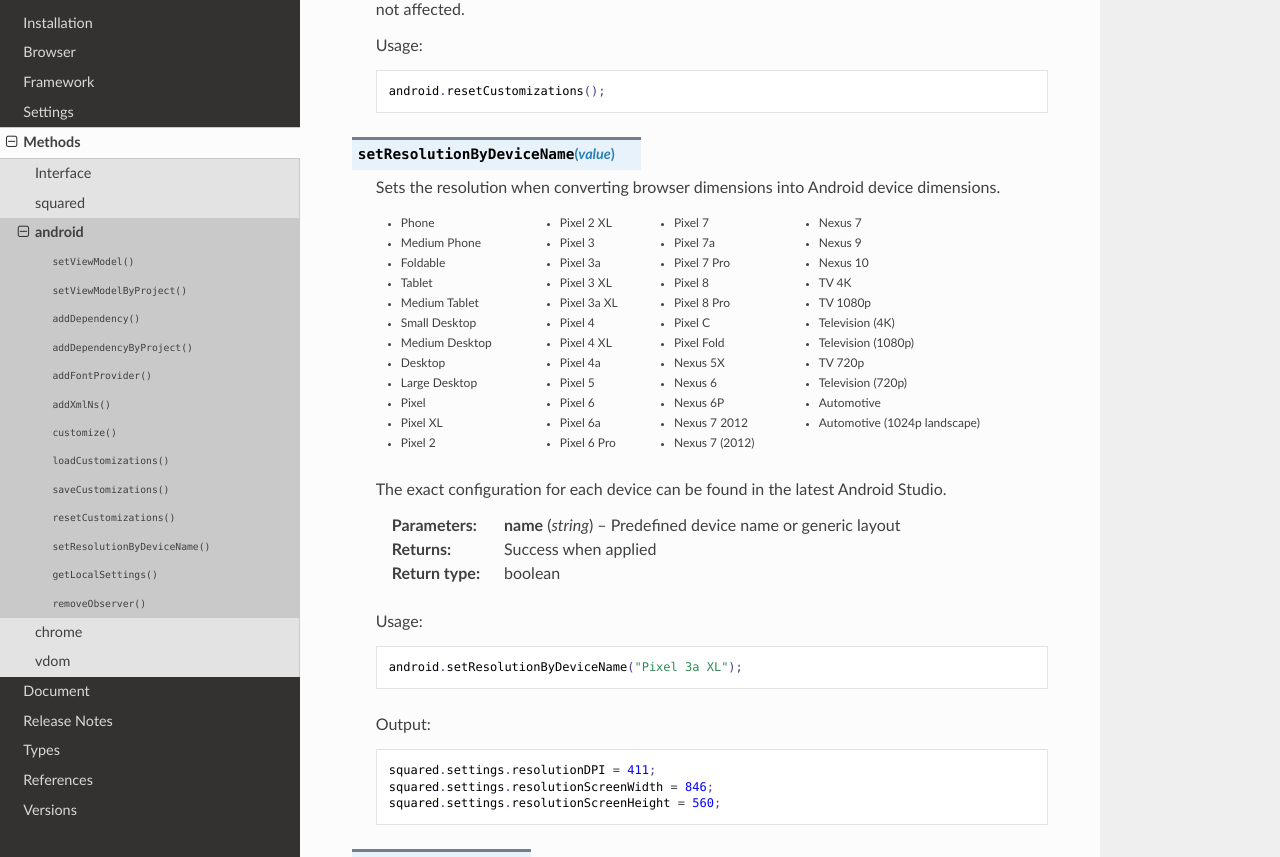
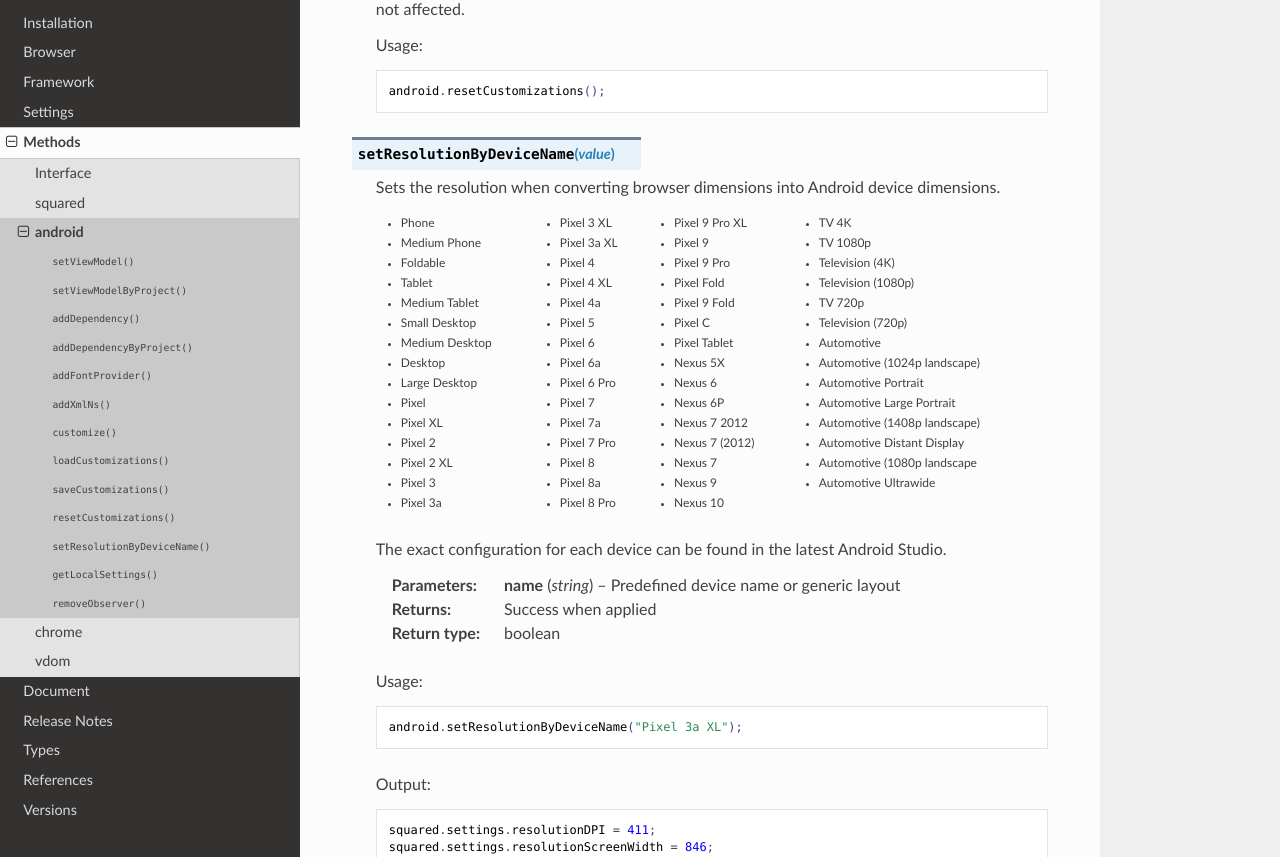
Before and after one commit to anpham6/android-docs, a Sphinx documentation site: the page built from source/methods/android.rst, in a window 1280 px wide and 900 px high, scrolled down 4831 px, cut to the strip 43-900 px from the top of the window. Built offline with Sphinx 7.4.7 and the Read the Docs theme 3.1.0, drawn with Linux system fonts in a browser that asks for light colours.

Commit message:
Methods: Android device resolutions were updated.

```diff
--- a/source/methods/android.rst
+++ b/source/methods/android.rst
@@ -269,9 +269,15 @@
     * Pixel 7a
     * Pixel 7 Pro
     * Pixel 8
+    * Pixel 8a
     * Pixel 8 Pro
+    * Pixel 9 Pro XL
+    * Pixel 9
+    * Pixel 9 Pro
+    * Pixel Fold
+    * Pixel 9 Fold
     * Pixel C
-    * Pixel Fold
+    * Pixel Tablet
     * Nexus 5X
     * Nexus 6
     * Nexus 6P
@@ -288,6 +294,12 @@
     * Television (720p)
     * Automotive
     * Automotive (1024p landscape)
+    * Automotive Portrait
+    * Automotive Large Portrait
+    * Automotive (1408p landscape)
+    * Automotive Distant Display
+    * Automotive (1080p landscape
+    * Automotive Ultrawide
 
   The exact configuration for each device can be found in the latest Android Studio.
 
--- a/source/methods/interface.rst
+++ b/source/methods/interface.rst
@@ -42,7 +42,8 @@
 
   function add(...values: ExtensionRequestObject[]): number;
   function remove(...values: ExtensionRequest[]): number;
-  function get(...values: string[]): Extension | Extension[] | undefined;
+  function get(value: string): Extension | undefined;
+  function get(...values: string[]): Extension[];
   function attr(name: ExtensionRequest, attrName: string, value?: unknown): unknown;
 
   function apply(value: ExtensionRequest, saveAs: string): boolean;
```
